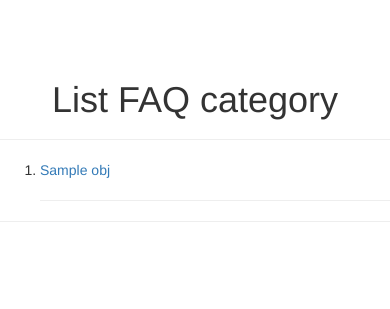
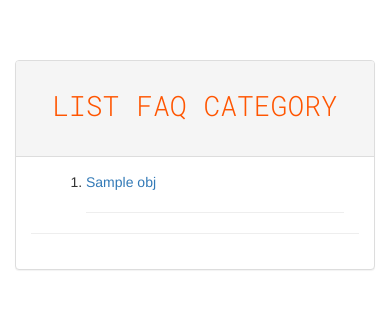
Before and after one commit to EusebiuCandreaStud/IE_pagina_web, a Django app: template src/pagina_web/templates/list_faq_category.html in a window 390 px wide. Shown: the part 82-391 px from the top of the page. Run offline with Django 3.2, Linux system fonts and the light colour scheme; the template is opened without the code that fills it: most values are stand-ins (such as "Sample title", 1, 10 or a date in 2020); some libraries are stand-ins or nearby versions.

Commit message:
last changes for frontend

```diff
--- a/src/pagina_web/templates/list_faq_category.html
+++ b/src/pagina_web/templates/list_faq_category.html
@@ -11,14 +11,18 @@
 <br>
 <br>
 <br>
-
+<div class="container">
     <div class='row'>
-
-
-    <h1>
-        <center> List FAQ category</center>
-    </h1>
-    <hr>
+        <div class="col-md-12 ">
+            <div class="panel panel-default">
+                <div class="panel-heading">
+                    <div class="about-agileits-title">
+                        <h3>List FAQ category</h3>
+                    </div>
+                </div>
+                <div class="panel-body">
+                    <div class="box box-info">
+                        <div class="box-body">
                             <div class="col-sm-8 text-left">
                                 <ol>
                                     {% for obj in object_list %}
@@ -41,5 +45,11 @@
                             </div>
                             <hr>
                         </div>
+                    </div>
+                </div>
+            </div>
+        </div>
+    </div>
+</div>
 
 {% endblock content %}
--- a/src/templates/base.html
+++ b/src/templates/base.html
@@ -8,6 +8,7 @@
 
     <script type="application/x-javascript"> addEventListener("load", function() { setTimeout(hideURLbar, 0); }, false);
 		function hideURLbar(){ window.scrollTo(0,1); }
+
 
     </script>
     <link href="{% static 'css/bootstrap.css' %}" rel="stylesheet" type="text/css" media="all"/>
@@ -38,7 +39,7 @@
                     <span class="icon-bar"></span>
                     <span class="icon-bar"></span>
                 </button>
-                <a class="navbar-brand" href="index.html"><h1>Campus USV</h1></a>
+                <a class="navbar-brand" href="#"><h1>Campus USV</h1></a>
             </div>
             <div class="collapse navbar-collapse" id="myNavbar">
                 <ul class="nav navbar-nav link-effect">
```
Also changed, not shown: src/pagina_web/templates/frequently_asked_questions.html (+29 -11 lines), src/pagina_web/templates/home_page.html (+29 -1 lines). Lines whose indentation alone changed are shown as unchanged.
